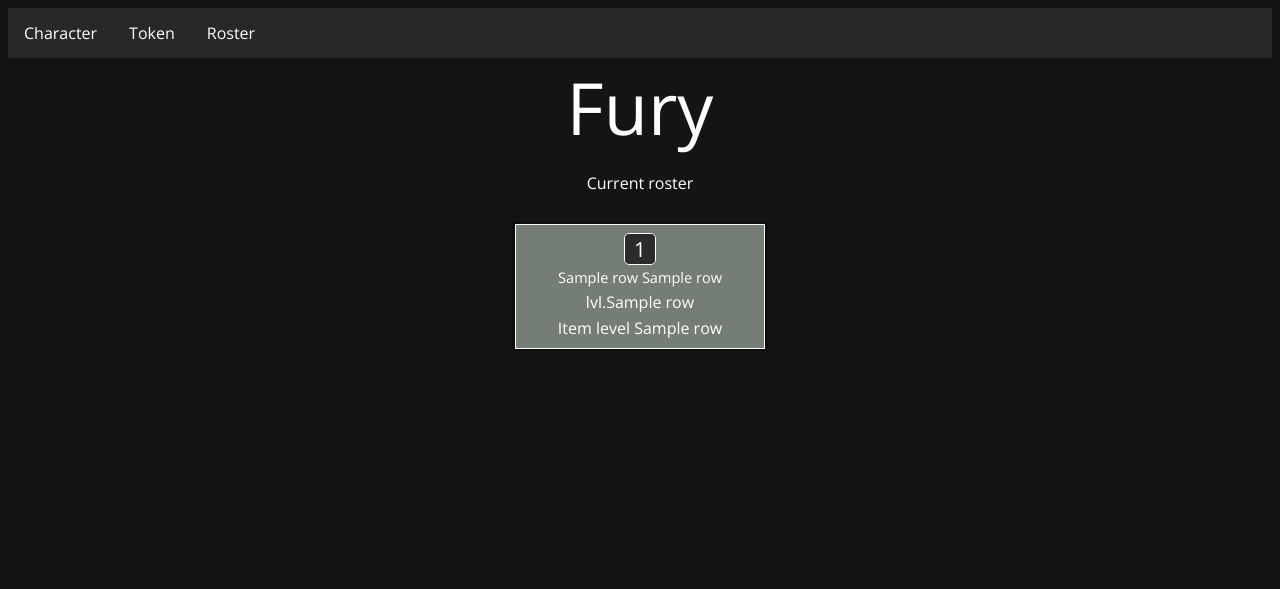
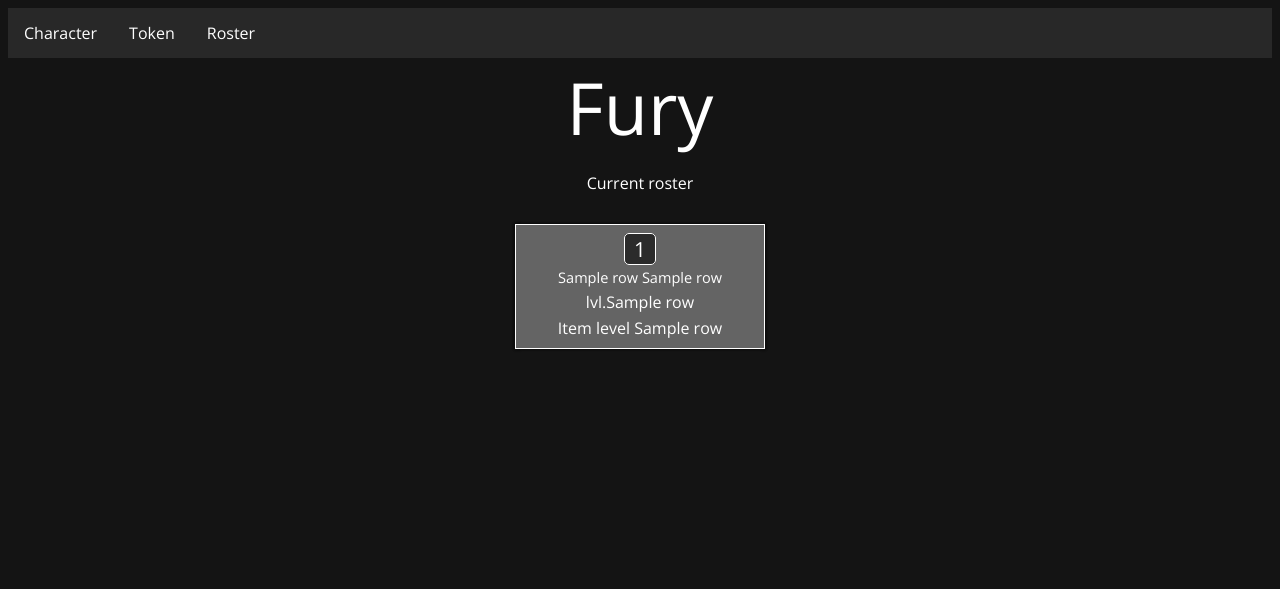
Before and after one commit to frreri/CharacterInfo, a Python web app: template webengine/templates/roster.html in a window 1280 px wide. Shown: the top 589 px of the page. Run offline with Jinja, Linux system fonts and the light colour scheme; the template is opened without the code that fills it: most values are stand-ins (such as "Sample title", 1, 10 or a date in 2020).

Commit message:
minor edit to roster box bg color

```diff
--- a/webengine/static/css/roster.css
+++ b/webengine/static/css/roster.css
@@ -6,7 +6,7 @@
 }
 .roster-box {
   box-shadow: 0 1px 3px rgba(0,0,0,0.3),1px 0 3px rgba(0,0,0,0.3), 0 -1px 3px rgba(0,0,0,0.3),-1px 0px 3px rgba(0,0,0,0.3);
-  background-color: rgb(116, 126, 116);
+  background-color: rgb(100, 100, 100);
   border: 1px solid white;
   padding: 7px 7px 2px 7px;
   width: 234px;
```
